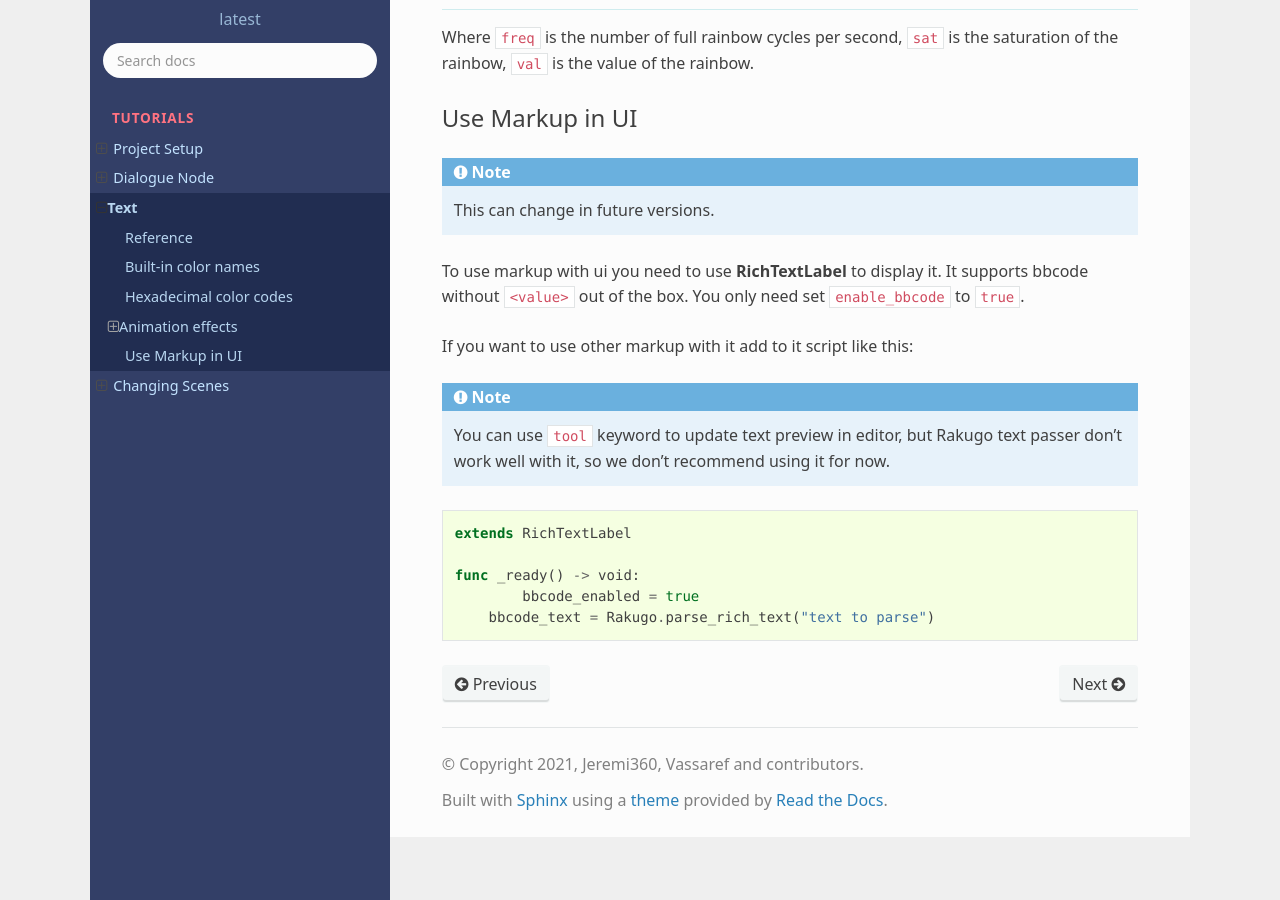
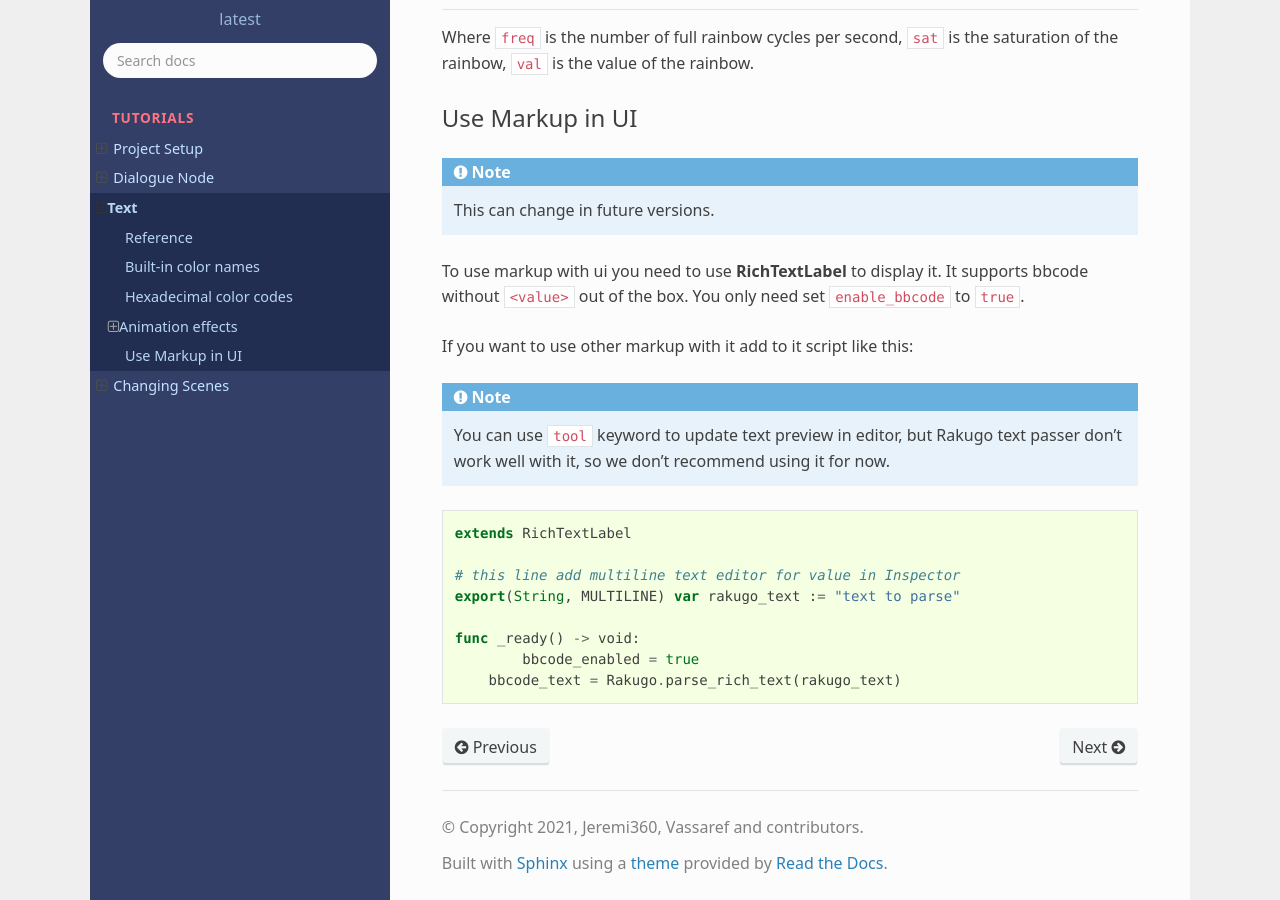
Before and after one commit to rakugoteam/Docs, a Sphinx documentation site: the page built from source/text.md, in a window 1280 px wide and 900 px high, scrolled down 4898 px. Built offline with Sphinx 7.4.7 and the Read the Docs theme 2.0.0, drawn with Linux system fonts in a browser that asks for light colours.

Commit message:
add export use in use text in ui

````diff
--- a/source/text.md
+++ b/source/text.md
@@ -345,7 +345,10 @@ You can use `tool` keyword to update text preview in editor, but Rakugo text pas
 ```gdscript
 extends RichTextLabel
 
+# this line add multiline text editor for value in Inspector
+export(String, MULTILINE) var rakugo_text := "text to parse"
+
 func _ready() -> void:
 	bbcode_enabled = true
-    bbcode_text = Rakugo.parse_rich_text("text to parse")
+    bbcode_text = Rakugo.parse_rich_text(rakugo_text)
 ```
````
